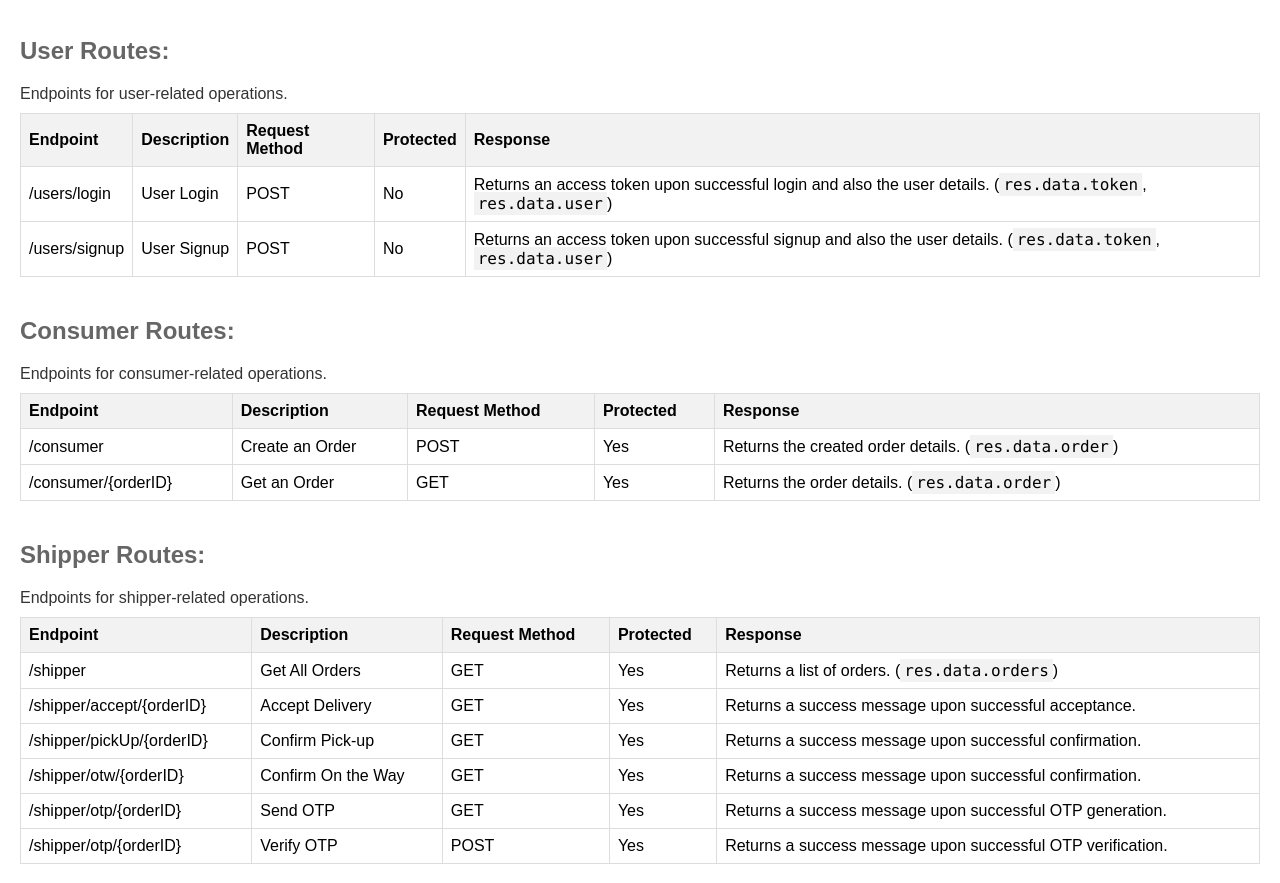
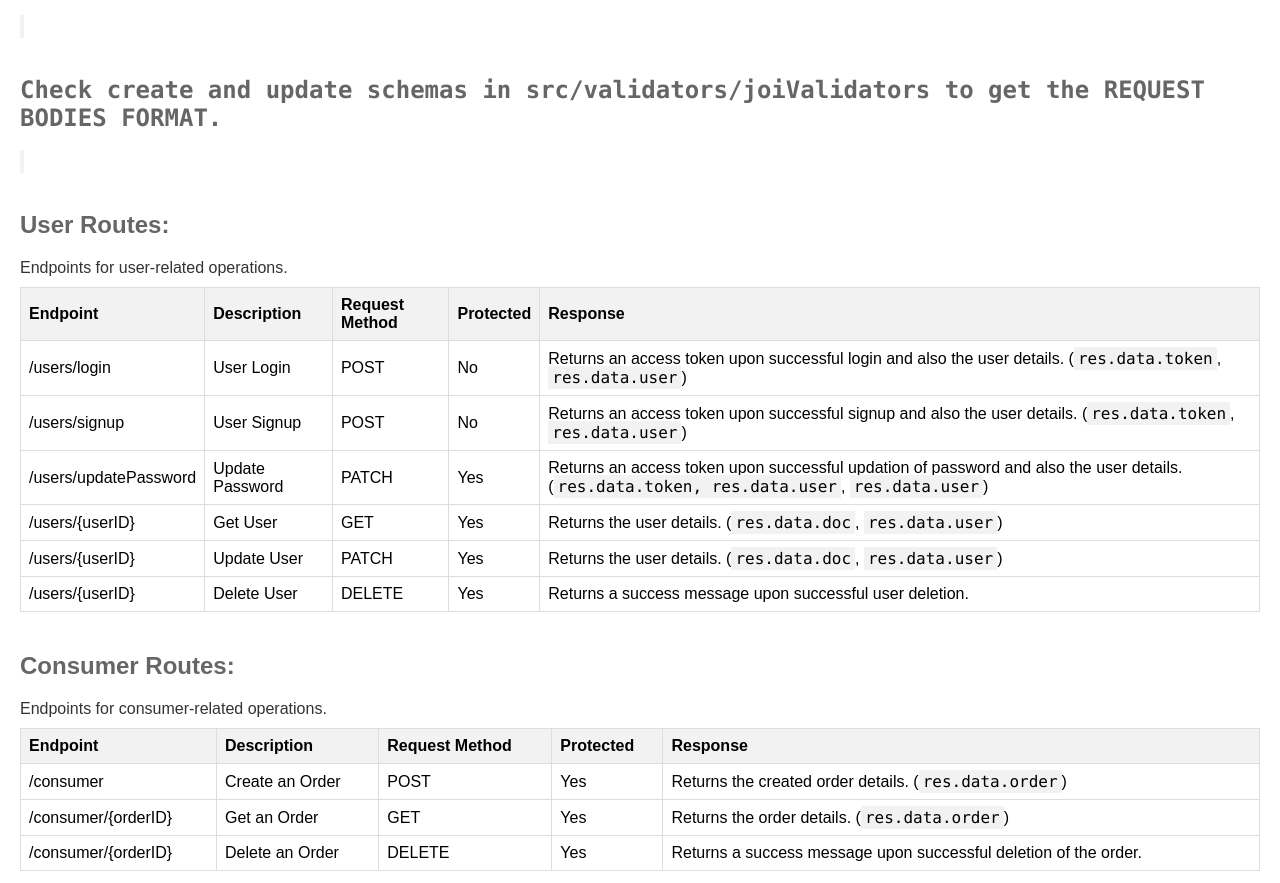
Before and after one commit to Pratham-Mishra04/expresso_backend, a website: page src/utils/documentation.html in a window 1280 px wide. Shown: the part 61-944 px from the top of the page. Drawn offline with Linux system fonts and the light colour scheme.

Commit message:
feat: minor fixes and documentation updates

```diff
--- a/src/index.ts
+++ b/src/index.ts
@@ -41,14 +41,15 @@ app.use((req: Request, res: Response, next: NextFunction) => {
     next();
 });
 
-app.use('/', (req, res)=>{
+app.use('/', express.Router({strict:true}).get('/', (req, res)=>{
     res.sendFile(path.join(__dirname, '/utils/documentation.html'))
-})
+}) )
 
 app.use('/users', userRouter);
 app.use('/consumer', consumerRouter);
 app.use('/shipper', shipperRouter);
 app.use('/messaging', messagingRouter);
+
 
 app.all('*', (req: Request, res: Response, next: NextFunction) => {
     next(new AppError(`Cannot find ${req.originalUrl}`, 404));
--- a/src/utils/documentation.html
+++ b/src/utils/documentation.html
@@ -50,6 +50,8 @@
     <body>
         <h1>API Documentation</h1>
 
+        <code><h2>Check create and update schemas in  src/validators/joiValidators to get the REQUEST BODIES FORMAT.</h2></code>
+
         <h2>User Routes:</h2>
         <p>Endpoints for user-related operations.</p>
 
@@ -84,6 +86,45 @@
                         Returns an access token upon successful signup and also
                         the user details. (<code>res.data.token</code>,
                         <code>res.data.user</code>)
+                    </td>
+                </tr>
+                <tr>
+                    <td>/users/updatePassword</td>
+                    <td>Update Password</td>
+                    <td>PATCH</td>
+                    <td>Yes</td>
+                    <td>
+                        Returns an access token upon successful updation of password and also the user details.  (<code>res.data.token, res.data.user</code>,
+                        <code>res.data.user</code>)
+                    </td>
+                </tr>
+                <tr>
+                    <td>/users/{userID}</td>
+                    <td>Get User</td>
+                    <td>GET</td>
+                    <td>Yes</td>
+                    <td>
+                        Returns the user details.  (<code>res.data.doc</code>,
+                        <code>res.data.user</code>)
+                    </td>
+                </tr>
+                <tr>
+                    <td>/users/{userID}</td>
+                    <td>Update User</td>
+                    <td>PATCH</td>
+                    <td>Yes</td>
+                    <td>
+                        Returns the user details.  (<code>res.data.doc</code>,
+                        <code>res.data.user</code>)
+                    </td>
+                </tr>
+                <tr>
+                    <td>/users/{userID}</td>
+                    <td>Delete User</td>
+                    <td>DELETE</td>
+                    <td>Yes</td>
+                    <td>
+                        Returns a success message upon successful user deletion.
                     </td>
                 </tr>
                 <!-- Include other user routes here -->
@@ -121,6 +162,15 @@
                     <td>Yes</td>
                     <td>
                         Returns the order details. (<code>res.data.order</code>)
+                    </td>
+                </tr>
+                <tr>
+                    <td>/consumer/{orderID}</td>
+                    <td>Delete an Order</td>
+                    <td>DELETE</td>
+                    <td>Yes</td>
+                    <td>
+                        Returns a success message upon successful deletion of the order.
                     </td>
                 </tr>
                 <!-- Include other consumer routes here -->
@@ -207,6 +257,9 @@
                 access the protected routes.
             </p>
             <p>
+                - To get the complete idea of Request Bodies, checkout src/validators/joiValidators
+            </p>
+            <p>
                 - On successful request, the response will have the field
                 "status" set to success i.e res.data.status = success.
             </p>
```
Also changed, not shown: dist/src/index.js, dist/src/utils/documentation.html, readMe.md, 1 other file.
